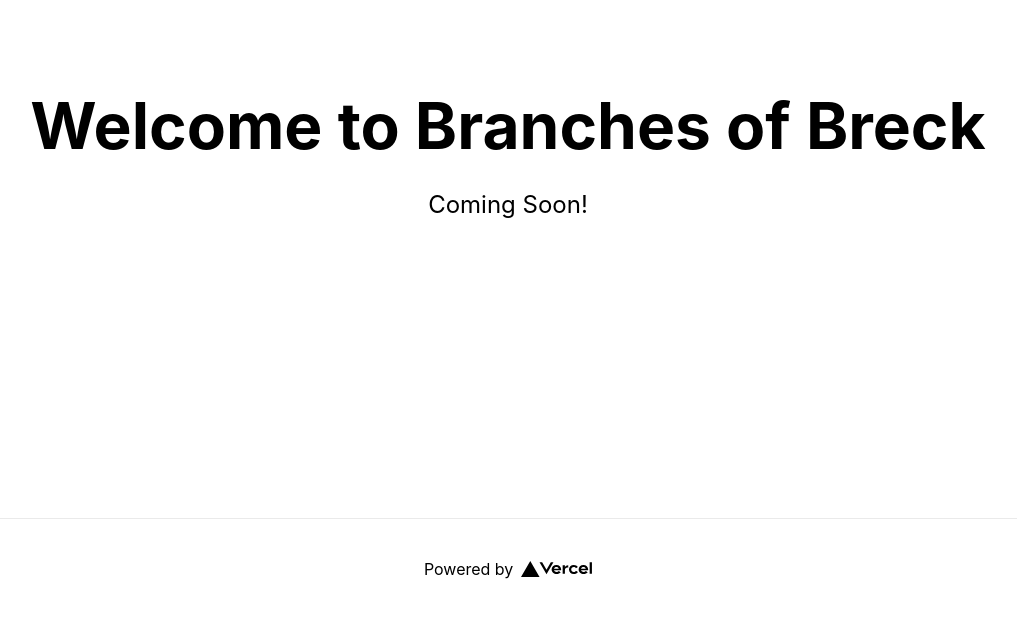
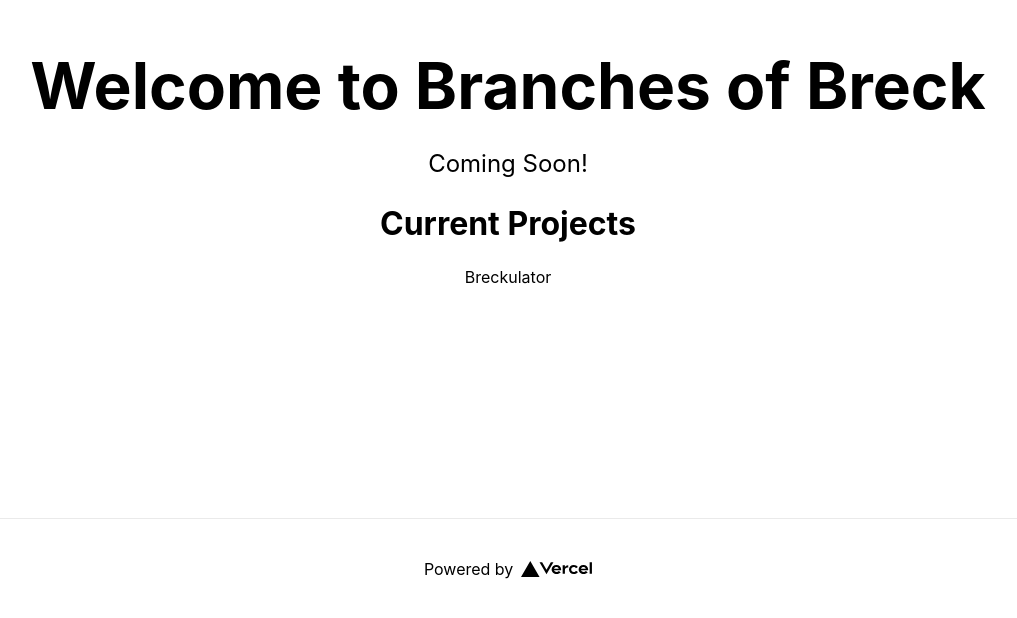
Before and after one commit to Breck37/branches-of-breck, a Next.js app: page / in a window 1280 px wide. Shown: the part 182-800 px from the top of the page, without its empty margins (132-1149 px from the left). Built offline with nearby package versions, Linux system fonts and the light colour scheme.

Commit message:
feat: added basic 1st project

```diff
--- a/next.config.js
+++ b/next.config.js
@@ -1,3 +1,3 @@
 module.exports = {
-    exportTrailingSlash: true,
+    trailingSlash: true,
 }
--- a/pages/index.js
+++ b/pages/index.js
@@ -17,7 +17,16 @@ export default function Home() {
         <p className={styles.description}>
           Coming Soon!
         </p>
+        <section>
+          <h3 className={styles.current}>
+            Current Projects
+          </h3>
+          <div className={styles.links}>
+            <a rel="stylesheet" href="https://breckulator.com">Breckulator</a>
+          </div>
+        </section>
       </main>
+
 
       <footer className={styles.footer}>
         <a
--- a/styles/Home.module.css
+++ b/styles/Home.module.css
@@ -67,8 +67,8 @@
   border-radius: 5px;
   padding: 0.75rem;
   font-size: 1.1rem;
-  font-family: Menlo, Monaco, Lucida Console, Liberation Mono, DejaVu Sans Mono,
-    Bitstream Vera Sans Mono, Courier New, monospace;
+  font-family: Menlo, Monaco, Lucida Console, Liberation Mono, DejaVu Sans Mono, Bitstream Vera Sans Mono, Courier New,
+    monospace;
 }
 
 .grid {
@@ -121,3 +121,14 @@
     flex-direction: column;
   }
 }
+
+.current {
+  margin: 0;
+  line-height: 1.15;
+  font-size: 2rem;
+}
+
+.links {
+  margin-top: 24px;
+  text-align: center;
+}
```
